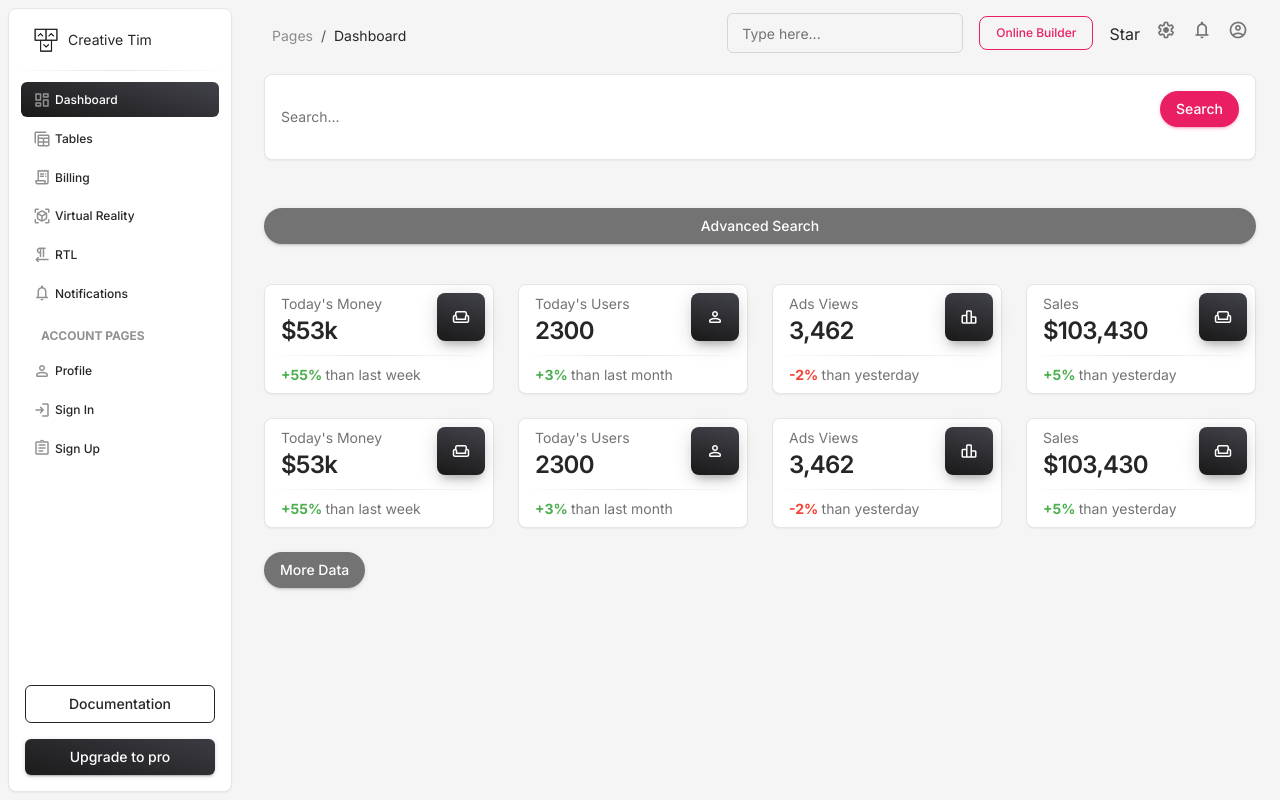
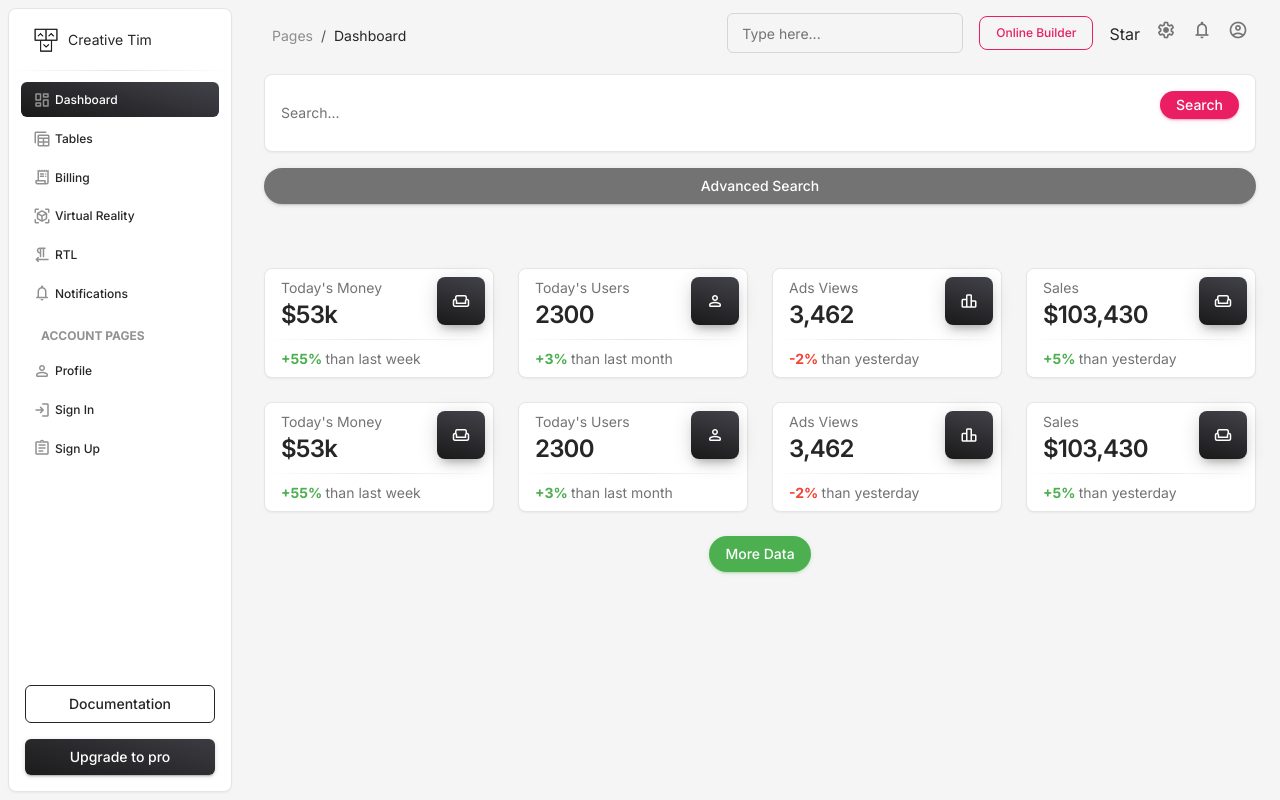
Before and after one commit to SRIDHARD05/Flask_admin_panel_ecommerce, a Flask app: page / in a window 1280 px wide. Run offline with Flask 3, Linux system fonts and the light colour scheme; some libraries are stand-ins or nearby versions.

Commit message:
home page designs altertations

```diff
--- a/assets/js/scripts/search_filters.js
+++ b/assets/js/scripts/search_filters.js
@@ -2,6 +2,7 @@ $(document).ready(function () {
     let starting_id = "";
     let ending_id = "";
     // TODO: Also load the starting id and ending id when the user uses search filters
+
     $(document).keydown(function (event) {
         if (event.key === "ArrowUp" || event.key === "ArrowDown") {
             console.log("Arrow key pressed!");
--- a/templates/dashboard.html
+++ b/templates/dashboard.html
@@ -2,15 +2,14 @@
 
 {% block content %}
 <div class="container">
-  <!-- Full-width Search Container -->
-  <div class="search-container mb-5">
+  <div class="search-container mb-3">
     <div class="row">
       <div class="col-12">
         <div class="card">
           <div class="card-body">
             <div class="input-group">
-              <input type="text" class="form-control" placeholder="Search..." aria-label="Search">
-              <button class="btn btn-primary rounded-pill" type="button">Search</button>
+              <input type="text" class="form-control py-1" placeholder="Search..." aria-label="Search">
+              <button class="btn btn-primary rounded-pill py-1" type="button">Search</button>
             </div>
           </div>
         </div>
@@ -18,8 +17,9 @@
     </div>
   </div>
 
+
   <!-- Advanced Search Collapse -->
-  <div class="mb-4">
+  <div class="mb-5">
     <button class="btn btn-secondary rounded-pill w-100 text-center" type="button" data-bs-toggle="collapse"
       data-bs-target="#advancedSearchCollapse" aria-expanded="false" aria-controls="advancedSearchCollapse">
       Advanced Search
@@ -250,10 +250,11 @@
 
   </div>
 
-  <div class="mb-4">
-    <button class="btn btn-secondary rounded-pill text-center" type="button" id="load_data_assets">
-    More Data
+  <div class="mb-4 d-flex justify-content-center">
+    <button class="btn btn-success rounded-pill" type="button" id="load_data_assets">
+      More Data
     </button>
   </div>
+
 </div>
 {% endblock %}
```
